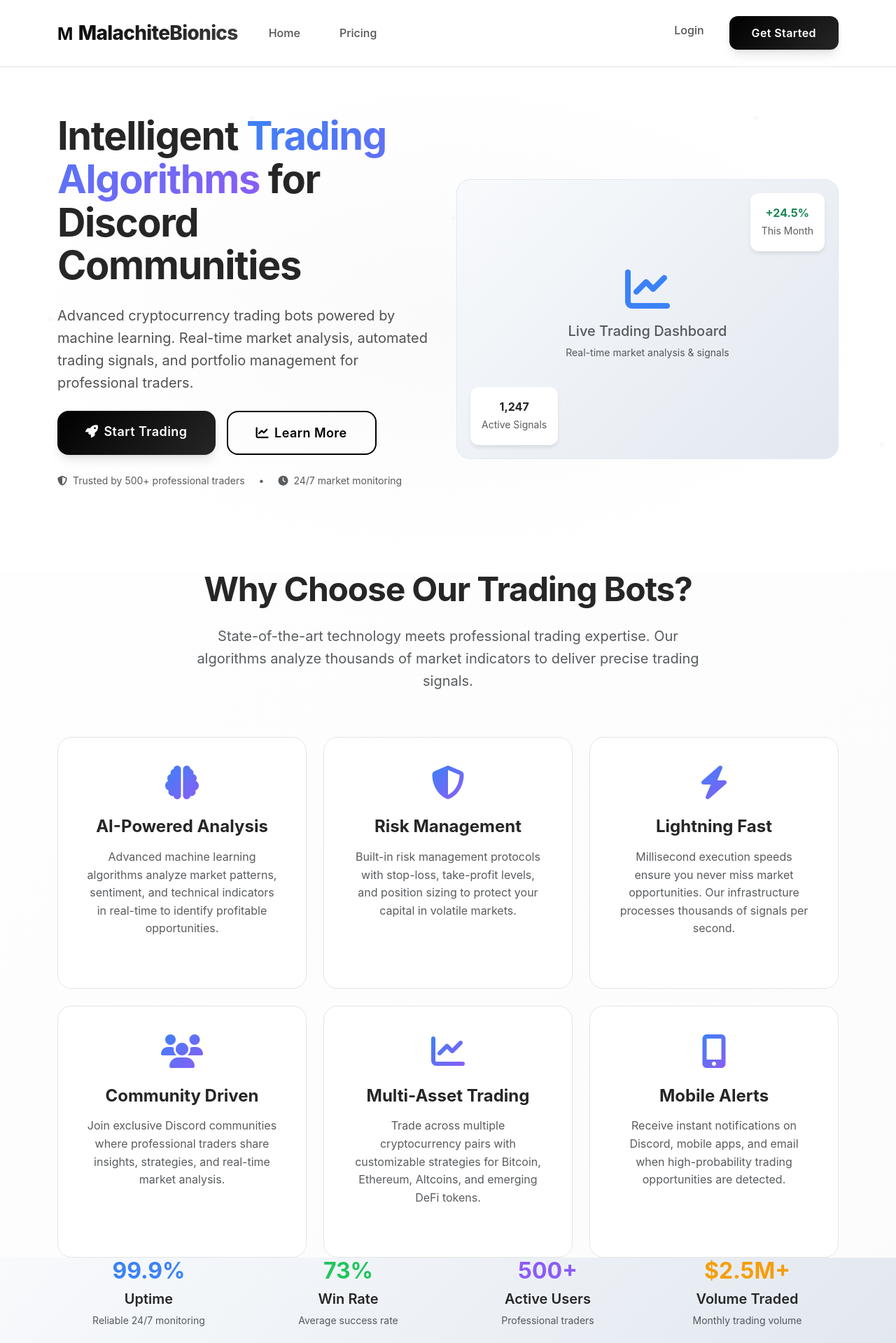
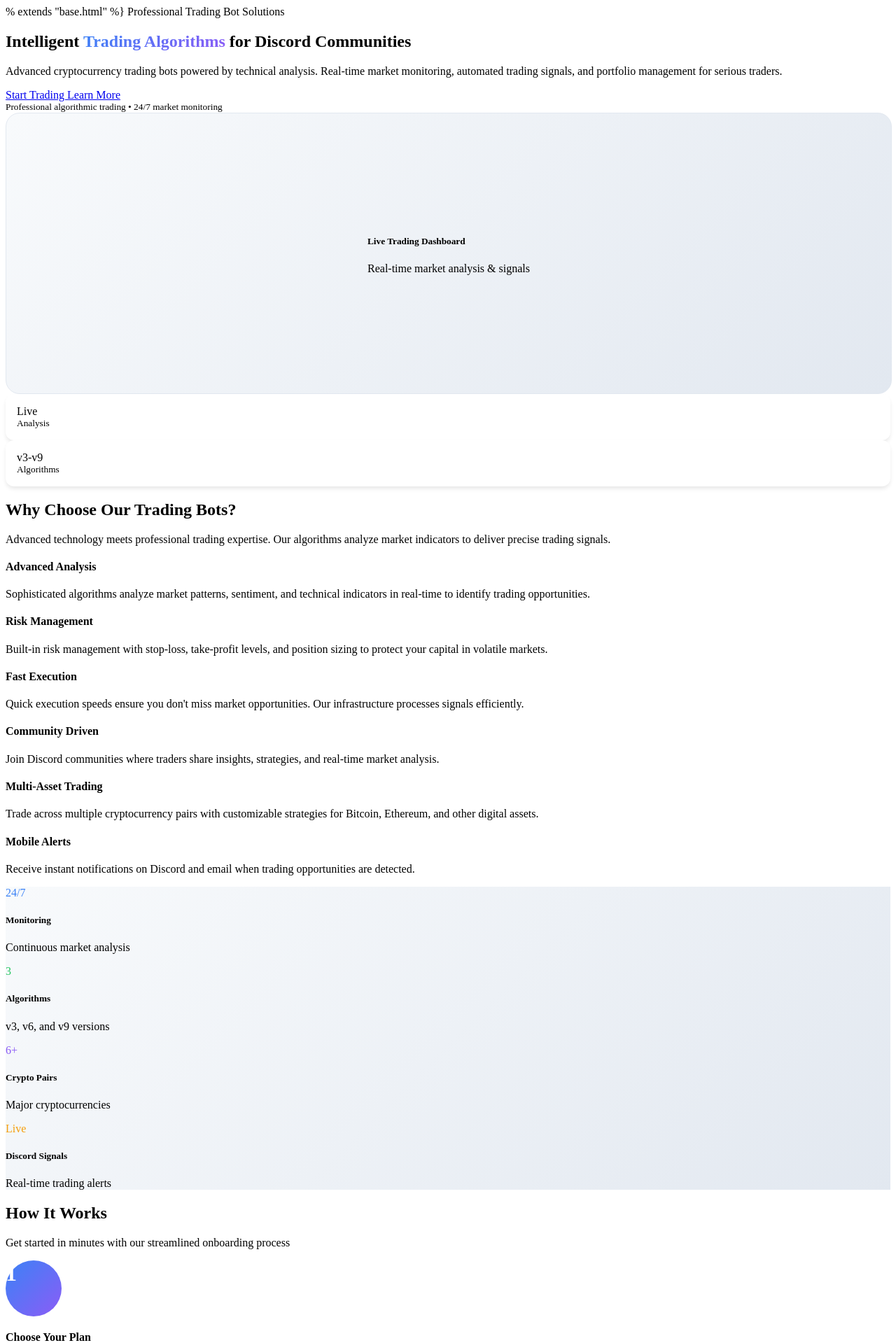
Before and after one commit to coleisa/MalachiteBionics, a Flask app: page / in a window 1280 px wide. Shown: the top 1919 px of the page at 70% size. Run offline with Flask 3, Linux system fonts and the light colour scheme; some libraries are stand-ins or nearby versions.

Commit message:
Update index.html

```diff
--- a/MalachiteBionics/templates/index.html
+++ b/MalachiteBionics/templates/index.html
@@ -1,4 +1,4 @@
-{% extends "base.html" %}
+% extends "base.html" %}
 
 {% block title %}Professional Trading Bot Solutions{% endblock %}
 
@@ -10,10 +10,10 @@
             <div class="col-lg-6">
                 <div class="mb-5">
                     <h1 class="display-4 fw-bold mb-4">
-                        Intelligent <span style="background: linear-gradient(135deg, #3b82f6, #8b5cf6); -webkit-background-clip: text; -webkit-text-fill-color: transparent;">Trading Algorithms</span> for Discord Communities
+                        Intelligent <span style="background: linear-gradient(135deg, #3b82f6, #8b5cf6); -webkit-background-clip: text; -webkit-text-fill-color: transparent; background-clip: text;">Trading Algorithms</span> for Discord Communities
                     </h1>
                     <p class="lead mb-4">
-                        Advanced cryptocurrency trading bots powered by machine learning. Real-time market analysis, automated trading signals, and portfolio management for professional traders.
+                        Advanced cryptocurrency trading bots powered by technical analysis. Real-time market monitoring, automated trading signals, and portfolio management for serious traders.
                     </p>
                     <div class="d-flex flex-wrap gap-3">
                         <a href="{{ url_for('pricing') }}" class="btn btn-primary btn-lg">
@@ -25,7 +25,7 @@
                     </div>
                     <div class="mt-4">
                         <small class="text-muted">
-                            <i class="fas fa-shield-alt me-2"></i>Trusted by 500+ professional traders
+                            <i class="fas fa-shield-alt me-2"></i>Professional algorithmic trading
                             <span class="mx-3">•</span>
                             <i class="fas fa-clock me-2"></i>24/7 market monitoring
                         </small>
@@ -44,12 +44,12 @@
                         </div>
                         <!-- Floating stats -->
                         <div class="position-absolute" style="top: 20px; right: 20px; background: white; padding: 1rem; border-radius: 12px; box-shadow: 0 4px 6px -1px rgb(0 0 0 / 0.1);">
-                            <div class="text-success fw-bold">+24.5%</div>
-                            <small class="text-muted">This Month</small>
+                            <div class="text-success fw-bold">Live</div>
+                            <small class="text-muted">Analysis</small>
                         </div>
                         <div class="position-absolute" style="bottom: 20px; left: 20px; background: white; padding: 1rem; border-radius: 12px; box-shadow: 0 4px 6px -1px rgb(0 0 0 / 0.1);">
-                            <div class="fw-bold">1,247</div>
-                            <small class="text-muted">Active Signals</small>
+                            <div class="fw-bold">v3-v9</div>
+                            <small class="text-muted">Algorithms</small>
                         </div>
                     </div>
                 </div>
@@ -65,7 +65,7 @@
             <div class="col-lg-8 mx-auto text-center">
                 <h2 class="display-5 fw-bold mb-4">Why Choose Our Trading Bots?</h2>
                 <p class="lead text-muted">
-                    State-of-the-art technology meets professional trading expertise. Our algorithms analyze thousands of market indicators to deliver precise trading signals.
+                    Advanced technology meets professional trading expertise. Our algorithms analyze market indicators to deliver precise trading signals.
                 </p>
             </div>
         </div>
@@ -76,9 +76,9 @@
                     <div class="mb-4">
                         <i class="fas fa-brain fa-3x"></i>
                     </div>
-                    <h4 class="fw-bold mb-3">AI-Powered Analysis</h4>
+                    <h4 class="fw-bold mb-3">Advanced Analysis</h4>
                     <p class="text-muted mb-0">
-                        Advanced machine learning algorithms analyze market patterns, sentiment, and technical indicators in real-time to identify profitable opportunities.
+                        Sophisticated algorithms analyze market patterns, sentiment, and technical indicators in real-time to identify trading opportunities.
                     </p>
                 </div>
             </div>
@@ -90,7 +90,7 @@
                     </div>
                     <h4 class="fw-bold mb-3">Risk Management</h4>
                     <p class="text-muted mb-0">
-                        Built-in risk management protocols with stop-loss, take-profit levels, and position sizing to protect your capital in volatile markets.
+                        Built-in risk management with stop-loss, take-profit levels, and position sizing to protect your capital in volatile markets.
                     </p>
                 </div>
             </div>
@@ -100,9 +100,9 @@
                     <div class="mb-4">
                         <i class="fas fa-bolt fa-3x"></i>
                     </div>
-                    <h4 class="fw-bold mb-3">Lightning Fast</h4>
+                    <h4 class="fw-bold mb-3">Fast Execution</h4>
                     <p class="text-muted mb-0">
-                        Millisecond execution speeds ensure you never miss market opportunities. Our infrastructure processes thousands of signals per second.
+                        Quick execution speeds ensure you don't miss market opportunities. Our infrastructure processes signals efficiently.
                     </p>
                 </div>
             </div>
@@ -114,7 +114,7 @@
                     </div>
                     <h4 class="fw-bold mb-3">Community Driven</h4>
                     <p class="text-muted mb-0">
-                        Join exclusive Discord communities where professional traders share insights, strategies, and real-time market analysis.
+                        Join Discord communities where traders share insights, strategies, and real-time market analysis.
                     </p>
                 </div>
             </div>
@@ -126,7 +126,7 @@
                     </div>
                     <h4 class="fw-bold mb-3">Multi-Asset Trading</h4>
                     <p class="text-muted mb-0">
-                        Trade across multiple cryptocurrency pairs with customizable strategies for Bitcoin, Ethereum, Altcoins, and emerging DeFi tokens.
+                        Trade across multiple cryptocurrency pairs with customizable strategies for Bitcoin, Ethereum, and other digital assets.
                     </p>
                 </div>
             </div>
@@ -138,7 +138,7 @@
                     </div>
                     <h4 class="fw-bold mb-3">Mobile Alerts</h4>
                     <p class="text-muted mb-0">
-                        Receive instant notifications on Discord, mobile apps, and email when high-probability trading opportunities are detected.
+                        Receive instant notifications on Discord and email when trading opportunities are detected.
                     </p>
                 </div>
             </div>
@@ -151,24 +151,24 @@
     <div class="container">
         <div class="row text-center">
             <div class="col-lg-3 col-md-6 mb-4">
-                <div class="h2 fw-bold mb-2" style="color: #3b82f6;">99.9%</div>
-                <h5 class="fw-semibold mb-2">Uptime</h5>
-                <p class="text-muted small mb-0">Reliable 24/7 monitoring</p>
+                <div class="h2 fw-bold mb-2" style="color: #3b82f6;">24/7</div>
+                <h5 class="fw-semibold mb-2">Monitoring</h5>
+                <p class="text-muted small mb-0">Continuous market analysis</p>
             </div>
             <div class="col-lg-3 col-md-6 mb-4">
-                <div class="h2 fw-bold mb-2" style="color: #22c55e;">73%</div>
-                <h5 class="fw-semibold mb-2">Win Rate</h5>
-                <p class="text-muted small mb-0">Average success rate</p>
+                <div class="h2 fw-bold mb-2" style="color: #22c55e;">3</div>
+                <h5 class="fw-semibold mb-2">Algorithms</h5>
+                <p class="text-muted small mb-0">v3, v6, and v9 versions</p>
             </div>
             <div class="col-lg-3 col-md-6 mb-4">
-                <div class="h2 fw-bold mb-2" style="color: #8b5cf6;">500+</div>
-                <h5 class="fw-semibold mb-2">Active Users</h5>
-                <p class="text-muted small mb-0">Professional traders</p>
+                <div class="h2 fw-bold mb-2" style="color: #8b5cf6;">6+</div>
+                <h5 class="fw-semibold mb-2">Crypto Pairs</h5>
+                <p class="text-muted small mb-0">Major cryptocurrencies</p>
             </div>
             <div class="col-lg-3 col-md-6 mb-4">
-                <div class="h2 fw-bold mb-2" style="color: #f59e0b;">$2.5M+</div>
-                <h5 class="fw-semibold mb-2">Volume Traded</h5>
-                <p class="text-muted small mb-0">Monthly trading volume</p>
+                <div class="h2 fw-bold mb-2" style="color: #f59e0b;">Live</div>
+                <h5 class="fw-semibold mb-2">Discord Signals</h5>
+                <p class="text-muted small mb-0">Real-time trading alerts</p>
             </div>
         </div>
     </div>
@@ -194,7 +194,7 @@
                     </div>
                     <h4 class="fw-bold mb-3">Choose Your Plan</h4>
                     <p class="text-muted">
-                        Select from Basic, Classic, or Premium packages based on your trading experience and capital requirements.
+                        Select from v3, v6, or v9 algorithm packages based on your trading experience and requirements.
                     </p>
                 </div>
             </div>
@@ -218,7 +218,7 @@
                     </div>
                     <h4 class="fw-bold mb-3">Start Trading</h4>
                     <p class="text-muted">
-                        Receive automated signals, execute trades, and track your performance with our advanced analytics dashboard.
+                        Receive automated signals, execute trades, and track your performance with analytics.
                     </p>
                 </div>
             </div>
@@ -233,7 +233,7 @@
             <div class="col-lg-8 mx-auto text-center">
                 <h2 class="display-5 fw-bold mb-4">Ready to Transform Your Trading?</h2>
                 <p class="lead mb-4">
-                    Join hundreds of professional traders who trust our algorithms to maximize their profits and minimize risks in the cryptocurrency market.
+                    Experience advanced cryptocurrency trading algorithms designed to maximize opportunities and minimize risks.
                 </p>
                 <div class="d-flex flex-wrap justify-content-center gap-3">
                     <a href="{{ url_for('pricing') }}" class="btn btn-primary btn-lg">
```
